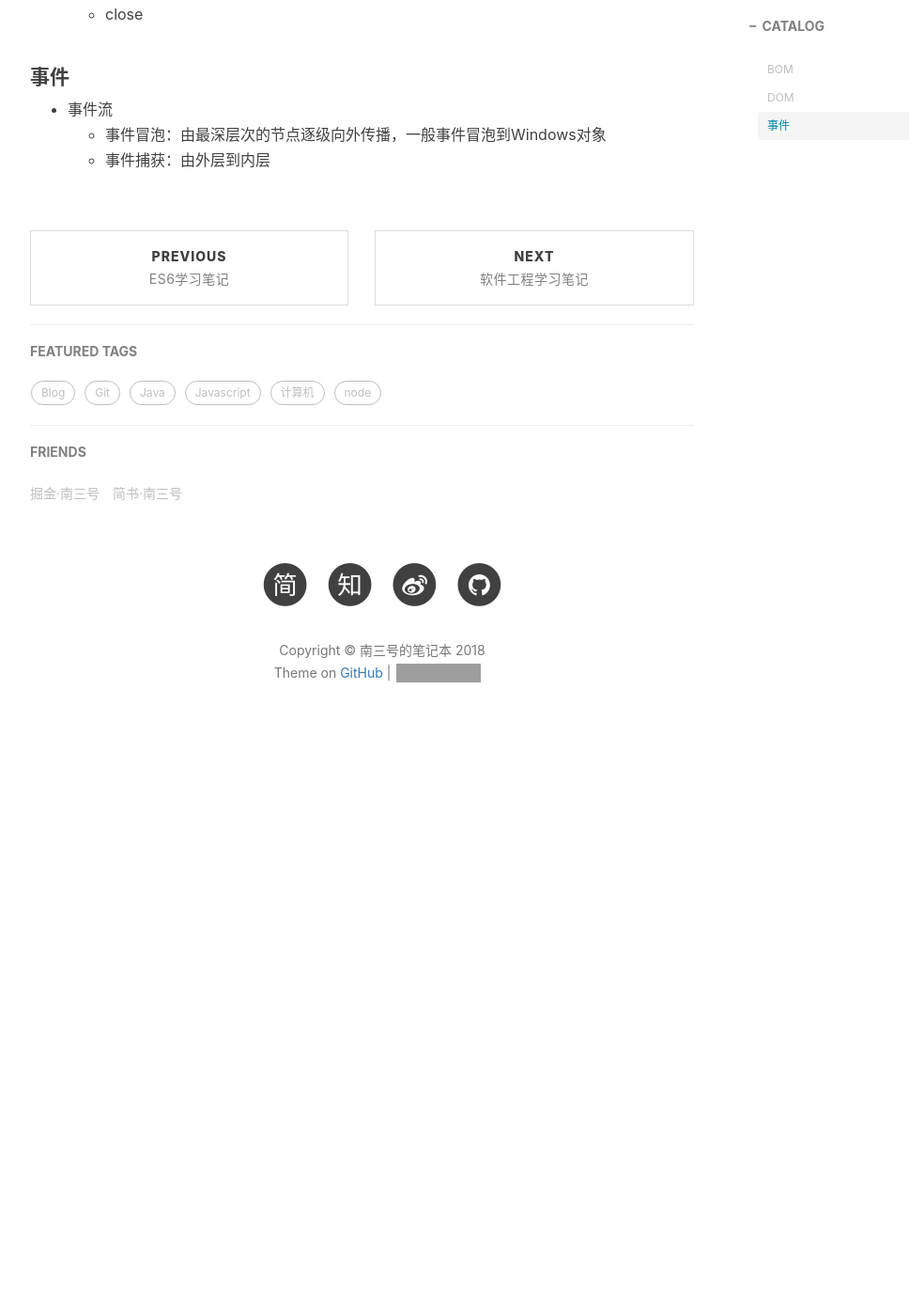
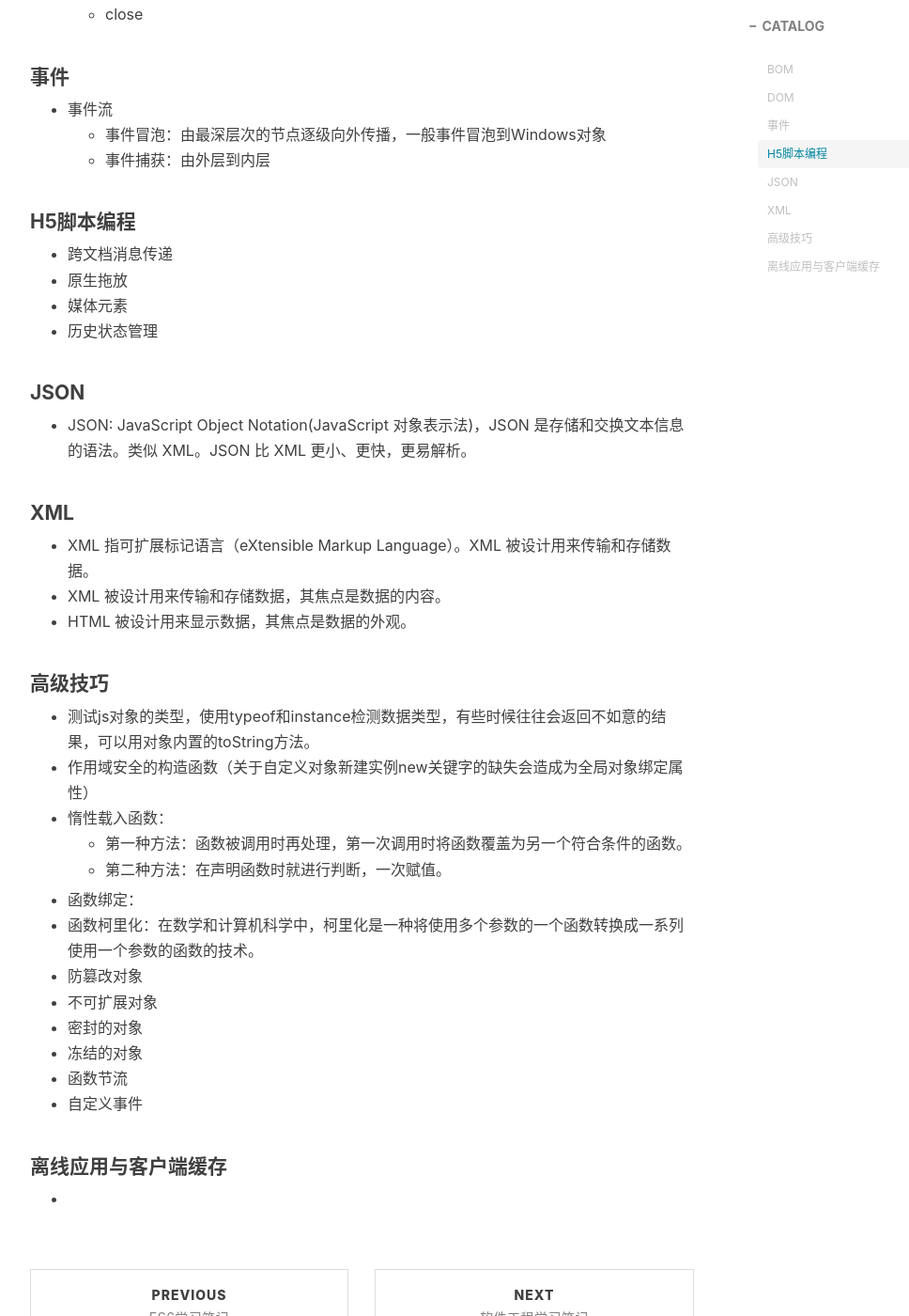
Before and after one commit to nansanhao/nansanhao.github.io, a Jekyll site: the page built from _posts/2018-04-15-Javascript高程学习.md, in a window 1280 px wide and 1400 px high, scrolled down 3360 px. Shown: the whole window at 94% size, without its empty margins (233-1201 px from the left). Built offline with Jekyll 4.4.1, drawn with Linux system fonts in a browser that asks for light colours; nearby versions of some CDN libraries; comment, search, counter and statistics services are not loaded; before the commit the page ends 4180 px from its top, so only the background shows below that; grey boxes are pictures that could not be loaded.

```diff
--- a/_posts/2018-04-15-Javascript高程学习.md
+++ b/_posts/2018-04-15-Javascript高程学习.md
@@ -131,3 +131,40 @@
 - 事件流
   - 事件冒泡：由最深层次的节点逐级向外传播，一般事件冒泡到Windows对象
   - 事件捕获：由外层到内层
+
+#### H5脚本编程
+
+- 跨文档消息传递
+- 原生拖放
+- 媒体元素
+- 历史状态管理
+
+#### JSON
+
+- JSON: JavaScript Object Notation(JavaScript 对象表示法)，JSON 是存储和交换文本信息的语法。类似 XML。JSON 比 XML 更小、更快，更易解析。
+
+#### XML
+
+- XML 指可扩展标记语言（eXtensible Markup Language）。XML 被设计用来传输和存储数据。
+- XML 被设计用来传输和存储数据，其焦点是数据的内容。
+- HTML 被设计用来显示数据，其焦点是数据的外观。
+
+#### 高级技巧
+
+- 测试js对象的类型，使用typeof和instance检测数据类型，有些时候往往会返回不如意的结果，可以用对象内置的toString方法。
+- 作用域安全的构造函数（关于自定义对象新建实例new关键字的缺失会造成为全局对象绑定属性）
+- 惰性载入函数：
+  - 第一种方法：函数被调用时再处理，第一次调用时将函数覆盖为另一个符合条件的函数。
+  - 第二种方法：在声明函数时就进行判断，一次赋值。
+- 函数绑定：
+- 函数柯里化：在数学和计算机科学中，柯里化是一种将使用多个参数的一个函数转换成一系列使用一个参数的函数的技术。
+- 防篡改对象
+- 不可扩展对象
+- 密封的对象
+- 冻结的对象
+- 函数节流
+- 自定义事件
+
+#### 离线应用与客户端缓存
+
+-
```
